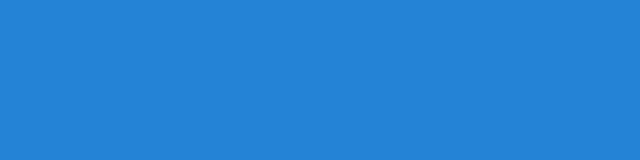
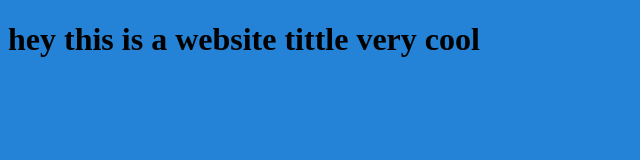
Before and after one commit to FBaia2/Assignmentt, a plain HTML site: page index.html in a window 1280 px wide. Shown: the whole page, without its empty margins (0-640 px from the left). Drawn offline with Linux system fonts and the light colour scheme.

```diff
--- a/index.html
+++ b/index.html
@@ -5,9 +5,9 @@
     <meta charset="UTF-8">
     <meta http-equiv="X-UA-Compatible" content="IE=edge">
     <meta name="viewport" content="width=device-width, initial-scale=1.0">
-    <title>Document</title>
+    <title>my first website</title>
 </head>
 <body>
-
+    <h1>hey this is a website tittle very cool </h1>
 </body>
 </html>
```
Also changed, not shown: 1 other file.
